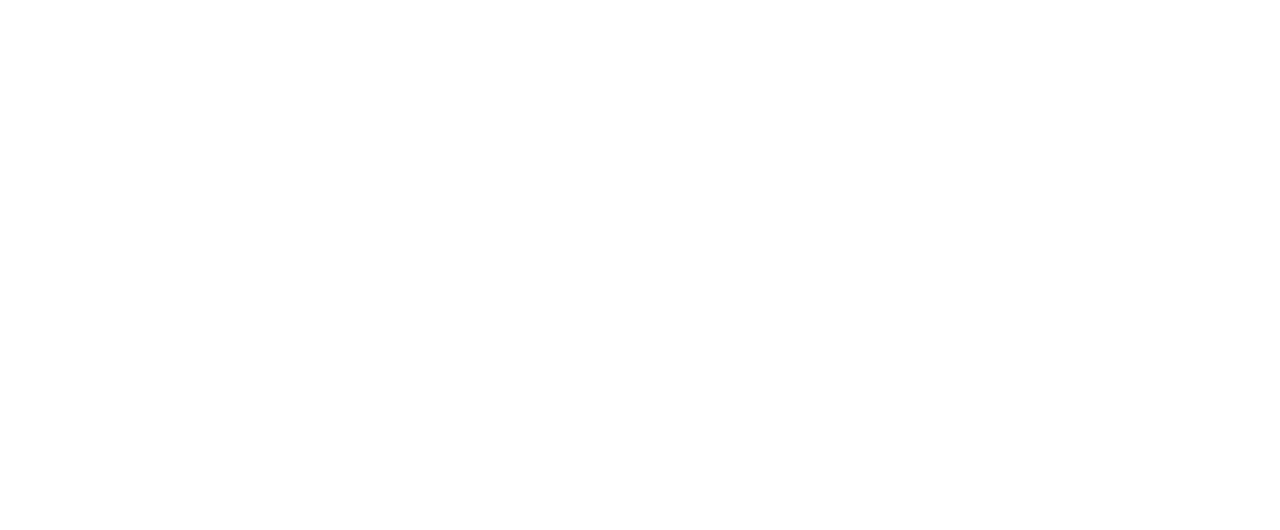
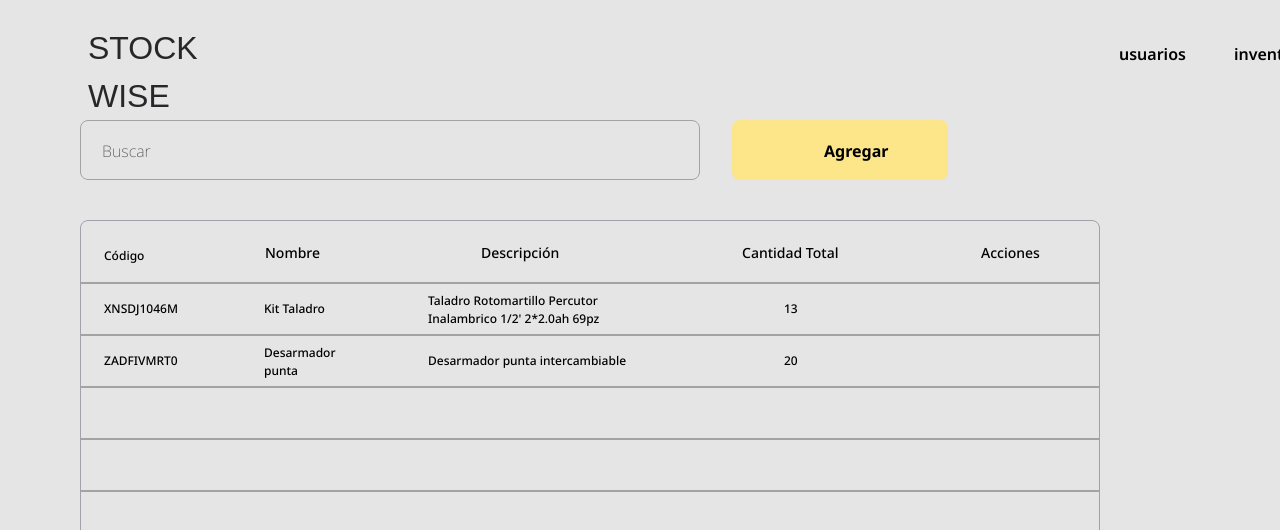
Before and after one commit to No-Country/c12-05-t-java-react, a React (Vite) app in the folder Client/: page /stock in a window 1280 px wide. Before the commit this address had no page. Shown: the top 530 px of the page. Built offline with nearby package versions, Linux system fonts and the light colour scheme; a web font is replaced by a local one.

Commit message:
maquetando el kardex

```diff
--- a/Client/src/App.jsx
+++ b/Client/src/App.jsx
@@ -1,12 +1,14 @@
 import { Route, Routes } from 'react-router'
 import Landing from './pages/Landing'
 import Login from './pages/Login'
+import { Stock } from './pages/Stock'
 
 function App() {
   return (
     <Routes>
       <Route path= '/' element={<Landing />} />
       <Route path='/login' element={<Login />} />
+      <Route path='/stock' element={<Stock />} />
     </Routes>
 
   )
--- a/Client/src/pages/Menu.jsx
+++ b/Client/src/pages/Stock.jsx
@@ -1,6 +1,6 @@
 import React from "react";
 
-export const Menu = () => {
+export const Stock = () => {
   return (
     <div className="w-screen h-screen overflow-y-scroll relative bg-neutral-200">
       <div className="w-[620px] h-[60px] left-[80px] top-[120px] absolute">
```
